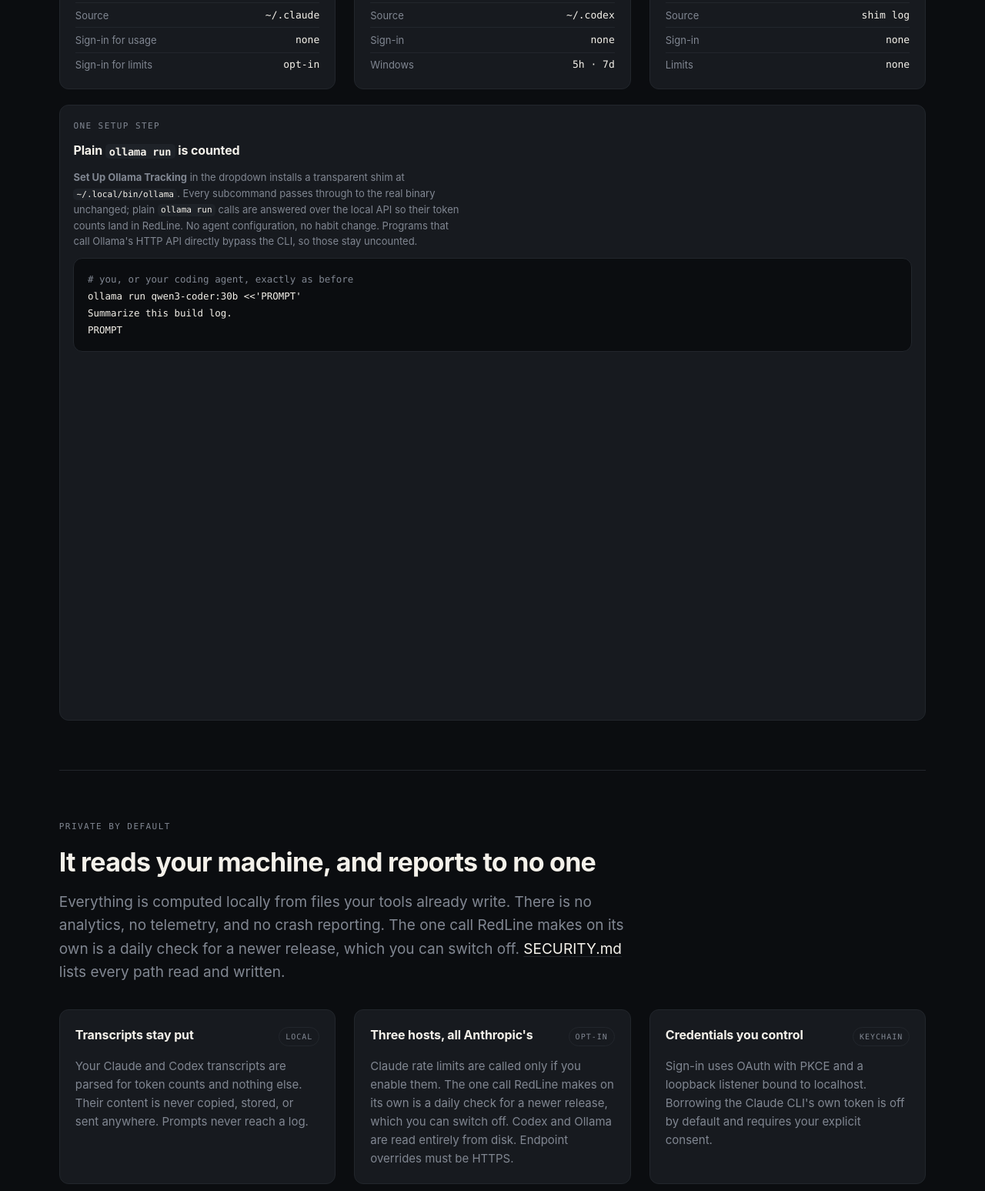
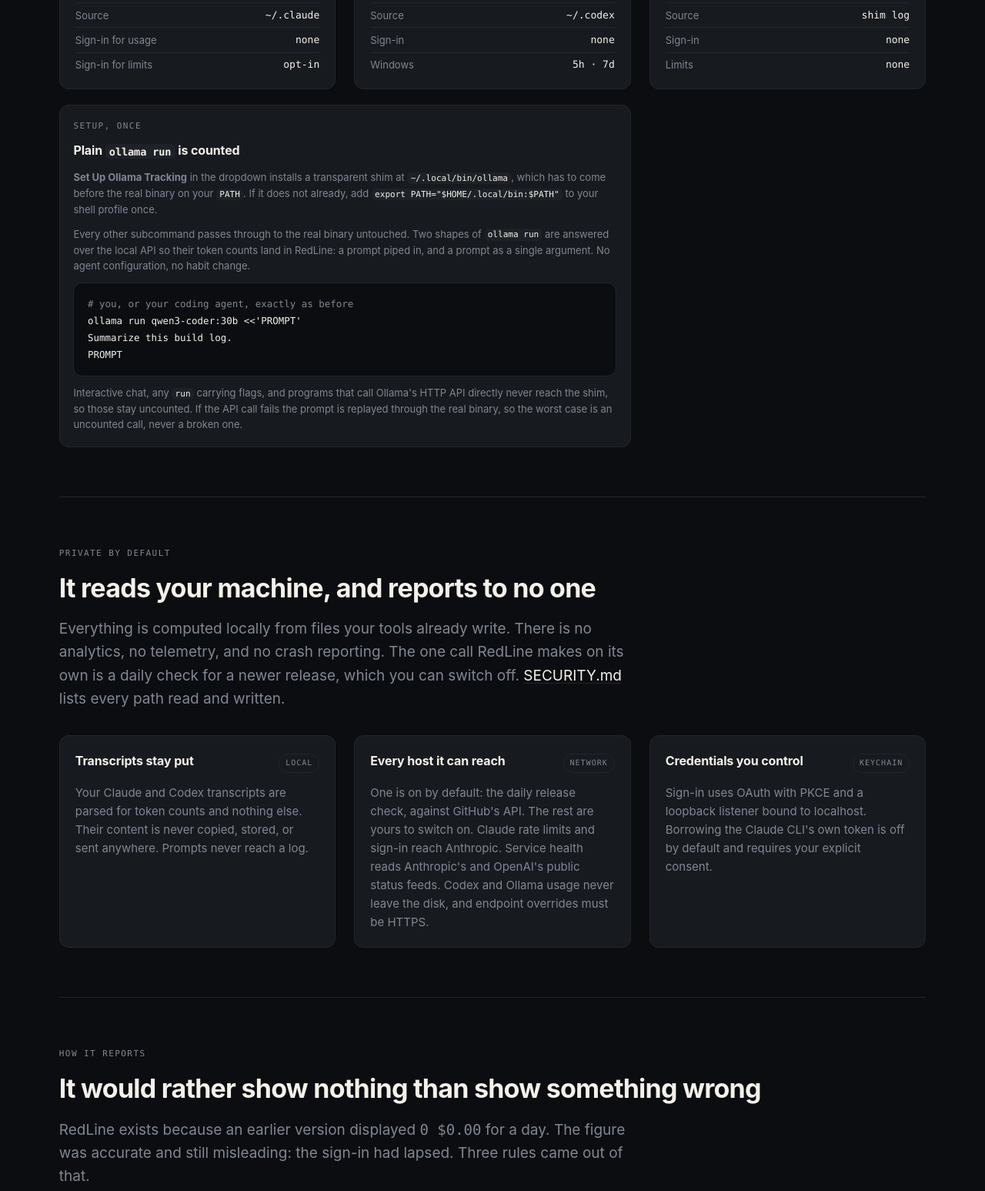
Before and after one commit to goriparthi/redline, a plain HTML site: page site/index.html in a window 1280 px wide. Shown: the part 4215-5762 px from the top of the page at 77% size. Drawn offline with Linux system fonts and the light colour scheme.

Commit message:
Add the missing doctype, and correct three stale claims
Without a doctype the page ran in quirks mode, where height:100% on the
standalone .route card resolved against the viewport: the Ollama setup block
rendered a full viewport tall holding 269px of content. Also fixes a mobile
overflow, and the shim, host, and update copy now match the source.

```diff
--- a/site/index.html
+++ b/site/index.html
@@ -1,3 +1,4 @@
+<!doctype html>
 <meta charset="utf-8">
 <title>RedLine: AI usage monitor for macOS</title>
 <meta name="viewport" content="width=device-width, initial-scale=1">
@@ -142,10 +143,6 @@
 
   .tracks { display: flex; flex-direction: column; gap: .875rem; }
   .track-row { display: grid; grid-template-columns: 11rem 1fr auto; gap: 1rem; align-items: center; }
-  @media (max-width: 700px) {
-    .track-row { grid-template-columns: 1fr auto; }
-    .track-row .rail-wrap { grid-column: 1 / -1; order: 3; }
-  }
   .track-name { font-size: .875rem; color: var(--chalk); }
   .track-name span { color: var(--steel); }
 
@@ -176,6 +173,15 @@
   }
   .track-val { font-family: var(--metrics); font-variant-numeric: tabular-nums; font-size: .8125rem; min-width: 15.5rem; text-align: right; }
   .track-val em { font-style: normal; color: var(--steel); }
+
+  /* Narrow: name and value share a line where they fit and stack where they do not, with the
+     rail beneath and the value flush to the limit. The 15.5rem value column leaves the name
+     too little room on a phone. Must sit after .track-val, or the base rule wins the cascade. */
+  @media (max-width: 700px) {
+    .track-row { display: flex; flex-wrap: wrap; align-items: baseline; gap: .3rem .75rem; }
+    .track-row .rail-wrap { order: 3; flex: 1 0 100%; }
+    .track-val { min-width: 0; flex: 1 1 auto; }
+  }
 
   .totals { display: flex; flex-wrap: wrap; gap: 1.5rem 2.5rem; padding-top: 1.125rem; border-top: 1px solid var(--hairline); }
   .total { display: flex; flex-direction: column; gap: .15rem; }
@@ -274,7 +280,9 @@
     gap: clamp(1rem, 2vw, 1.5rem);
     align-items: start;
   }
-  @media (max-width: 980px) { .install-grid { grid-template-columns: 1fr; } }
+  /* minmax(0,...), not 1fr: a bare 1fr floors at min-content, and the clone URL in the
+     code block is one unbreakable token, so the column would push the page sideways */
+  @media (max-width: 980px) { .install-grid { grid-template-columns: minmax(0, 1fr); } }
   .route {
     display: flex; flex-direction: column; gap: .7rem;
     background: var(--graphite);
@@ -285,6 +293,10 @@
   }
   /* The recommended route is the one that earns the accent */
   .route-best { border-color: color-mix(in srgb, var(--signal) 40%, var(--hairline)); }
+  /* The one .route that stands alone rather than in the install grid. Capped to the reading
+     measure so prose and code share an edge instead of stranding half the card empty. */
+  .route-aside { max-width: 62ch; margin-top: 1.25rem; }
+  .route-aside .note { max-width: none; }
   .route pre { background: var(--carbon); font-size: .78rem; }
   .route .note { font-size: .8125rem; }
 
@@ -480,19 +492,25 @@
       </div>
     </div>
 
-    <div class="route" style="margin-top:1.25rem">
-      <p class="label">One setup step</p>
+    <div class="route route-aside">
+      <p class="label">Setup, once</p>
       <h3>Plain <code>ollama run</code> is counted</h3>
       <p class="note"><strong>Set Up Ollama Tracking</strong> in the dropdown installs a
-         transparent shim at <code>~/.local/bin/ollama</code>. Every subcommand passes
-         through to the real binary unchanged; plain <code>ollama run</code> calls are
-         answered over the local API so their token counts land in RedLine. No agent
-         configuration, no habit change. Programs that call Ollama's HTTP API directly
-         bypass the CLI, so those stay uncounted.</p>
+         transparent shim at <code>~/.local/bin/ollama</code>, which has to come before the
+         real binary on your <code>PATH</code>. If it does not already, add
+         <code>export PATH="$HOME/.local/bin:$PATH"</code> to your shell profile once.</p>
+      <p class="note">Every other subcommand passes through to the real binary untouched.
+         Two shapes of <code>ollama run</code> are answered over the local API so their
+         token counts land in RedLine: a prompt piped in, and a prompt as a single
+         argument. No agent configuration, no habit change.</p>
       <pre><span class="c"># you, or your coding agent, exactly as before</span>
 ollama run qwen3-coder:30b &lt;&lt;'PROMPT'
 Summarize this build log.
 PROMPT</pre>
+      <p class="note">Interactive chat, any <code>run</code> carrying flags, and programs
+         that call Ollama's HTTP API directly never reach the shim, so those stay
+         uncounted. If the API call fails the prompt is replayed through the real binary,
+         so the worst case is an uncounted call, never a broken one.</p>
     </div>
   </section>
 
@@ -514,10 +532,11 @@
            Their content is never copied, stored, or sent anywhere. Prompts never reach a log.</p>
       </div>
       <div class="card">
-        <div class="card-top"><h3>Three hosts, all Anthropic's</h3><span class="chip">opt-in</span></div>
-        <p>Claude rate limits are called only if you enable them. The one call RedLine makes
-           on its own is a daily check for a newer release, which you can switch off. Codex
-           and Ollama are read entirely from disk. Endpoint overrides must be HTTPS.</p>
+        <div class="card-top"><h3>Every host it can reach</h3><span class="chip">network</span></div>
+        <p>One is on by default: the daily release check, against GitHub's API. The rest are
+           yours to switch on. Claude rate limits and sign-in reach Anthropic. Service health
+           reads Anthropic's and OpenAI's public status feeds. Codex and Ollama usage never
+           leave the disk, and endpoint overrides must be HTTPS.</p>
       </div>
       <div class="card">
         <div class="card-top"><h3>Credentials you control</h3><span class="chip">keychain</span></div>
@@ -623,8 +642,9 @@
       installed. It works with any one of them, and the pickers disappear when there is only
       one track. Updates install <strong>in place</strong> from the menu afterward: verified
       against notarization and this project's signing identity, then swapped and relaunched.
-      Checks run when you ask, or on an opt-in twice-daily schedule that only speaks up when
-      an update exists, so the no-network default holds. <strong>Menu Bar Style</strong>
+      Checks run when you ask, and once a day on their own unless you switch that off. It is
+      the only request RedLine makes without being asked, and it speaks up only when an
+      update exists. <strong>Menu Bar Style</strong>
       makes the readout yours: hide the icon, hide reset times, pick which limit windows
       appear, down to a single number. Leaving is as clean as arriving:
       <strong>Uninstall RedLine</strong> in the menu removes the app, the login item, and
```
